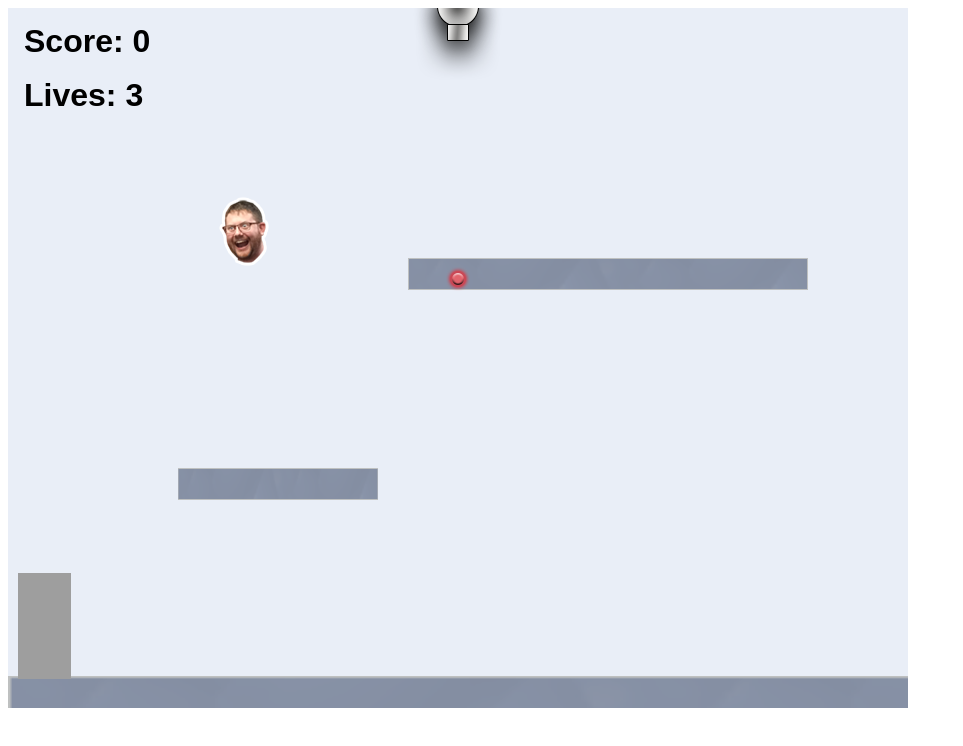
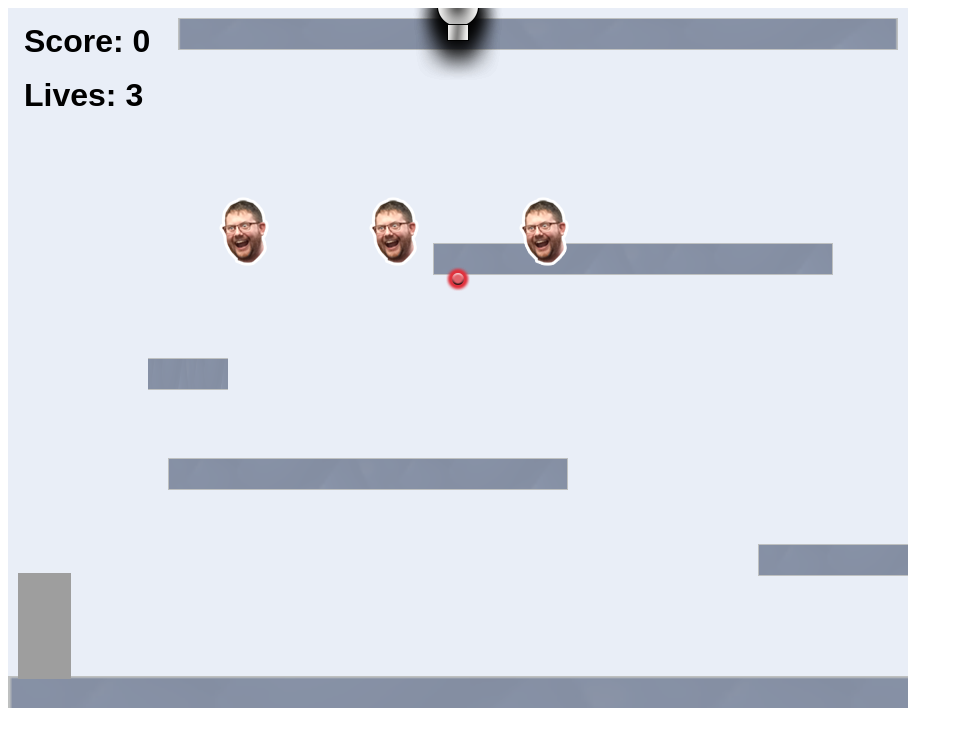
Before and after one commit to calvinLange3/calvinlange3.github.io, a website: page projects/platformer/index.html in a window 1280 px wide. Shown: the whole page, without its empty margins (0-963 px from the left). Drawn offline with Linux system fonts and the light colour scheme; animation ran at ten frames a second.

Commit message:
add platformer

```diff
--- a/projects/platformer/js/init/cannon.js
+++ b/projects/platformer/js/init/cannon.js
@@ -28,8 +28,8 @@
 
         // example:
         createCannon("top", 450);
-
-
+        createCannon("top", 450);
+        createCannon("top", 450);
         // ALL YOUR CODE GOES ABOVE HERE ///////////////////////////////////////
         ////////////////////////////////////////////////////////////////////////
     };
--- a/projects/platformer/js/init/collectable.js
+++ b/projects/platformer/js/init/collectable.js
@@ -37,8 +37,9 @@
         // ALL YOUR CODE GOES BELOW HERE ///////////////////////////////////////
 
         // example:
+        createCollectable(type.steve, 350, 170, 6, 0.7);
         createCollectable(type.steve, 200, 170, 6, 0.7);
-
+        createCollectable(type.steve, 500, 170, 6, 0.7);
 
 
         // ALL YOUR CODE GOES ABOVE HERE ///////////////////////////////////////
--- a/projects/platformer/js/init/platform.js
+++ b/projects/platformer/js/init/platform.js
@@ -37,9 +37,15 @@
         createPlatform(0, game.world.height - 32, 3, 2);    // DO NOT DELETE
 
         // example:
-        createPlatform(400, 250);
-        createPlatform(170, 460, 0.5);
+        createPlatform(425, 235);
+        createPlatform(170, 10, 1.8);
+        createPlatform(140, 350, 0.2, );   //tall platform towards bottom
 
+        createPlatform(160, 450, )    // skinny platform
+
+        createPlatform (750,536  )
+
+        createPlatform
         // ALL YOUR CODE GOES ABOVE HERE ///////////////////////////////////////
         ////////////////////////////////////////////////////////////////////////
     }
```
Also changed, not shown: index.html (+3 -5 lines), portfolio.html (added, +22 -0 lines).
